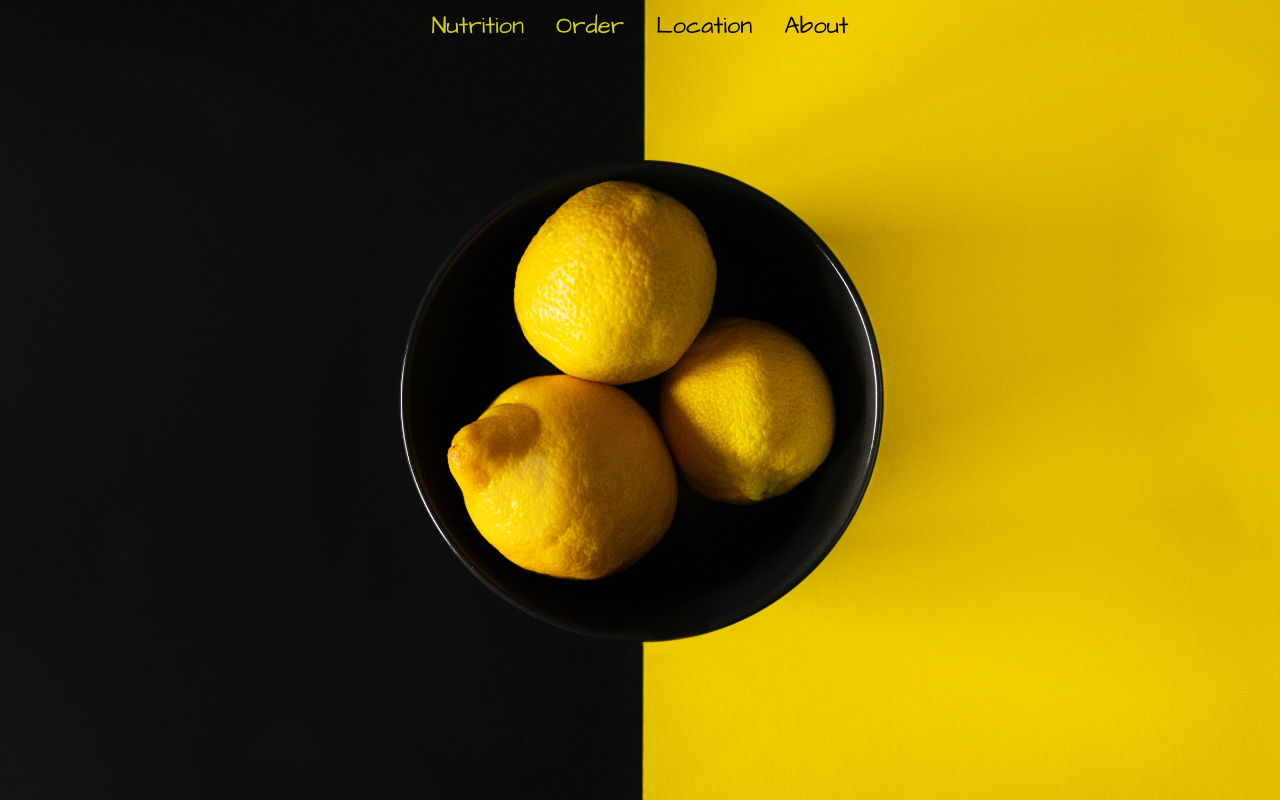
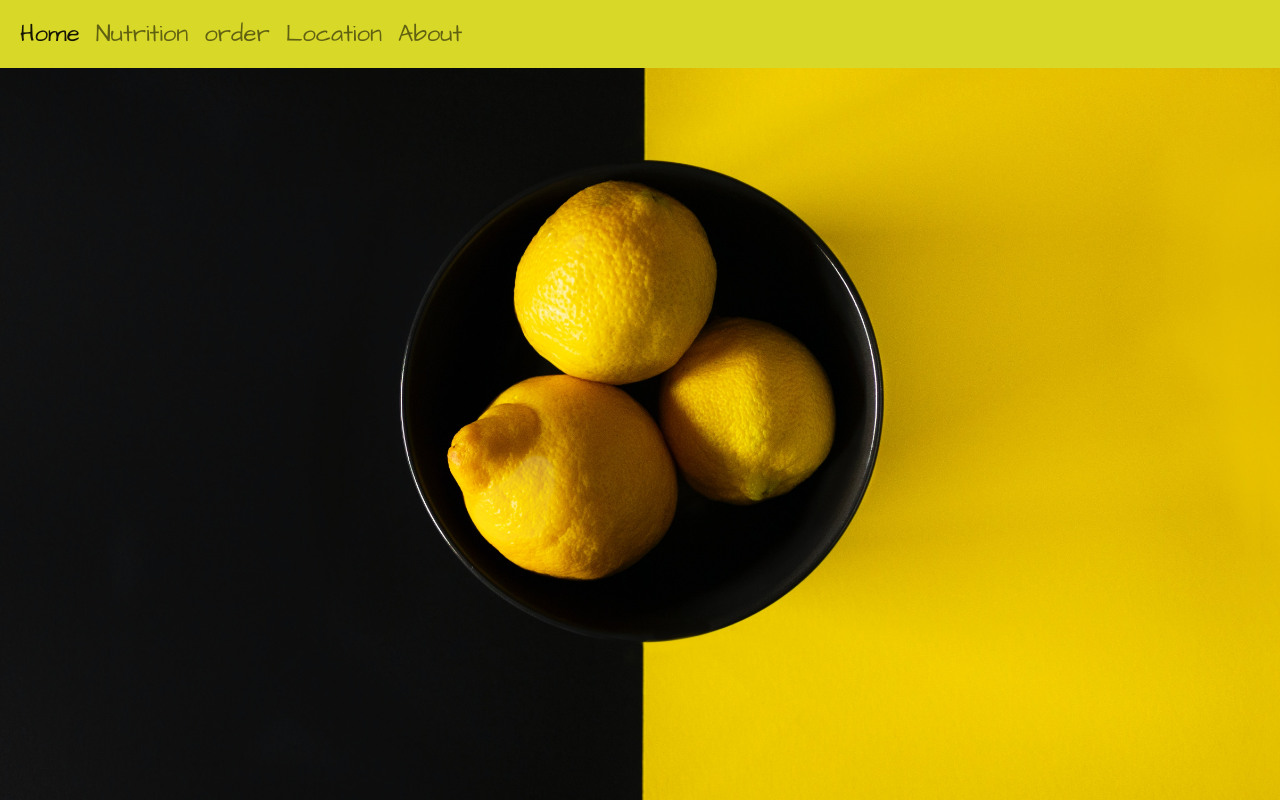
Before and after one commit to Code-Institute-Submissions/Gwidas-Lemons, a plain HTML site: page index.html in a window 1280 px wide. Drawn offline with nearby package versions, Linux system fonts and the light colour scheme.

Commit message:
added new navbar for index.html

```diff
--- a/assets/css/style.css
+++ b/assets/css/style.css
@@ -1,3 +1,5 @@
+
+
 /* Homepage background image */
 
 
--- a/assets/js/nutrition.js
+++ b/assets/js/nutrition.js
@@ -1,5 +1,3 @@
-
-
 // Recipe calculator
 var computeServing = function(serving) {
   $('.js-recipeIngredient').each(function(index, item) {
--- a/index.html
+++ b/index.html
@@ -16,9 +16,36 @@
 
 </head>
 
+<nav class="navbar navbar-expand-lg navbar-light" style="background-color: rgb(216, 216, 41)">
+  <div class="container-fluid">
+    <button class="navbar-toggler" type="button" data-bs-toggle="collapse" data-bs-target="#navbarNav" aria-controls="navbarNav" aria-expanded="false" aria-label="Toggle navigation">
+      <span class="navbar-toggler-icon"></span>
+    </button>
+    <div class="collapse navbar-collapse" id="navbarNav">
+      <ul class="navbar-nav">
+        <li class="nav-item">
+          <a class="nav-link active" aria-current="page" href="index.html">Home</a>
+        </li>
+        <li class="nav-item">
+          <a class="nav-link" href="nutrition.html">Nutrition</a>
+        </li>
+        <li class="nav-item">
+          <a class="nav-link" href="order.html">order</a>
+        </li>
+        <li class="nav-item">
+          <a class="nav-link" href="location.html">Location</a>
+        </li>
+        <li class="nav-item">
+          <a class="nav-link" href="about.html">About</a>
+        </li>
+      </ul>
+    </div>
+  </div>
+</nav>
+
 <body id="homepage-bg">
 
-  <ul class="nav justify-content-center">
+  <!--<ul class="nav justify-content-center">
     <li class="nav-item">
       <a class="nav-link color-yl" href="nutrition.html">Nutrition</a>
     </li>
@@ -32,9 +59,7 @@
       <a class="nav-link color-bl" href="about.html">About</a>
     </li>
 
-  </ul>
-
-
+  </ul>-->
 
 
 <script src="https://cdn.jsdelivr.net/npm/bootstrap@5.0.1/dist/js/bootstrap.bundle.min.js" integrity="sha384-gtEjrD/SeCtmISkJkNUaaKMoLD0//ElJ19smozuHV6z3Iehds+3Ulb9Bn9Plx0x4" crossorigin="anonymous"></script>
```
